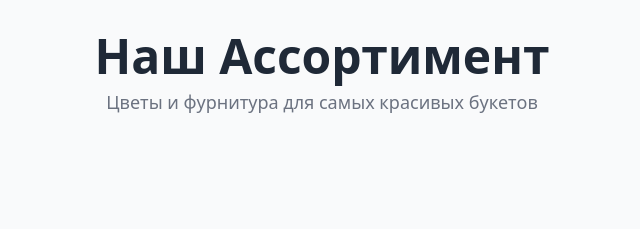
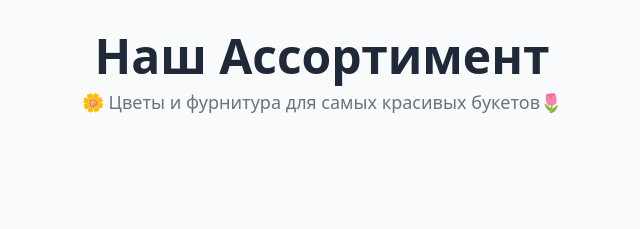
Before and after one commit to dimaboss55/prise, a plain HTML site: page index.html in a window 1280 px wide. Shown: the top 229 px of the page, 318-958 px from the left. Drawn offline with nearby package versions, Linux system fonts and the light colour scheme; no server answers.

Commit message:
index.html

```diff
--- a/index.html
+++ b/index.html
@@ -33,7 +33,7 @@
         <!-- ЗАГОЛОВОК -->
         <header class="text-center mb-8">
             <h1 class="text-4xl md:text-5xl font-bold text-gray-800 mb-2">Наш Ассортимент</h1>
-            <p class="text-lg text-gray-500">Цветы и фурнитура для самых красивых букетов</p>
+            <p class="text-lg text-gray-500">🌼 Цветы и фурнитура для самых красивых букетов🌷</p>
         </header>
 
         <!-- ПАНЕЛЬ УПРАВЛЕНИЯ: КАТЕГОРИИ И ПОИСК -->
```
